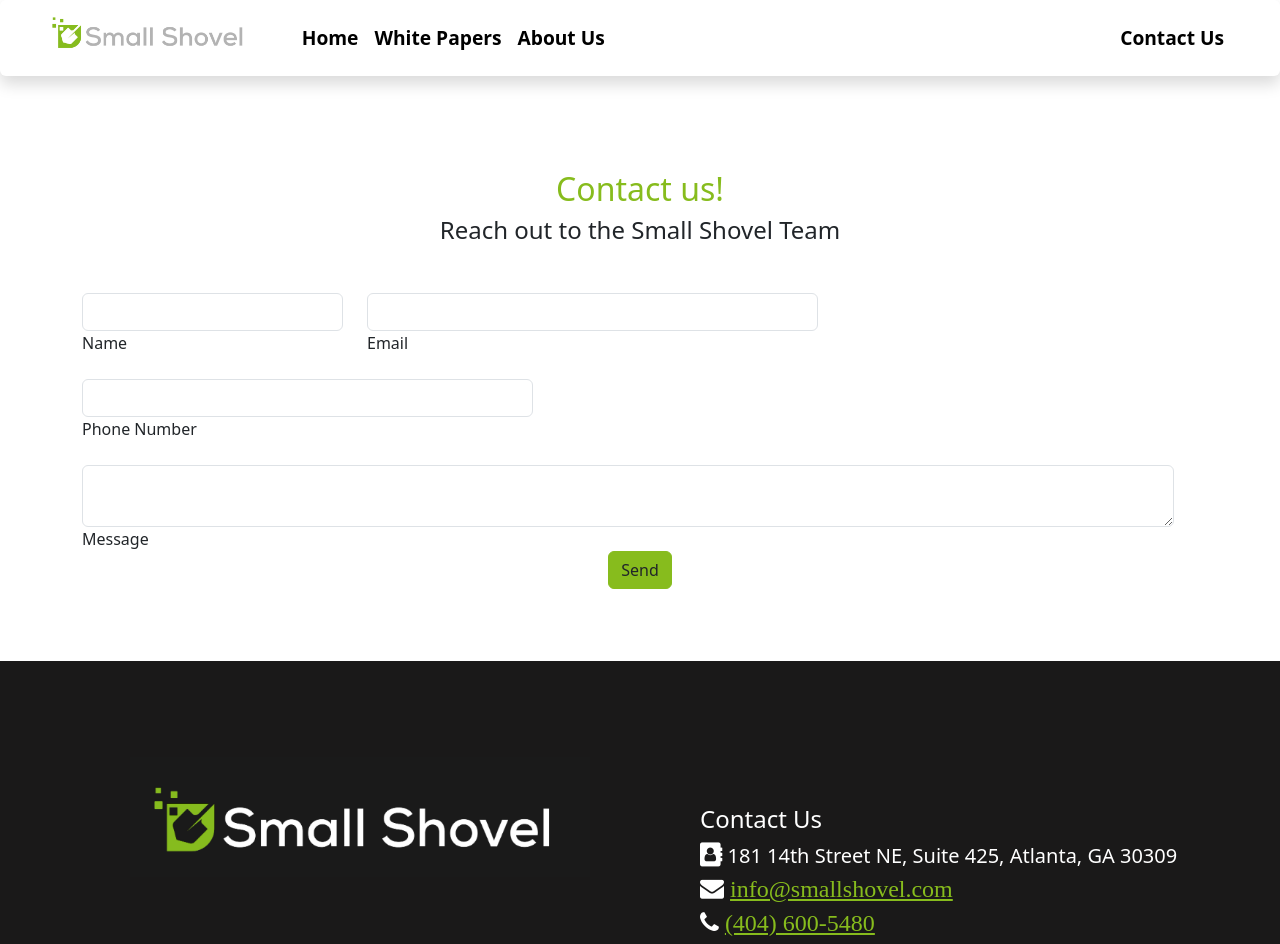
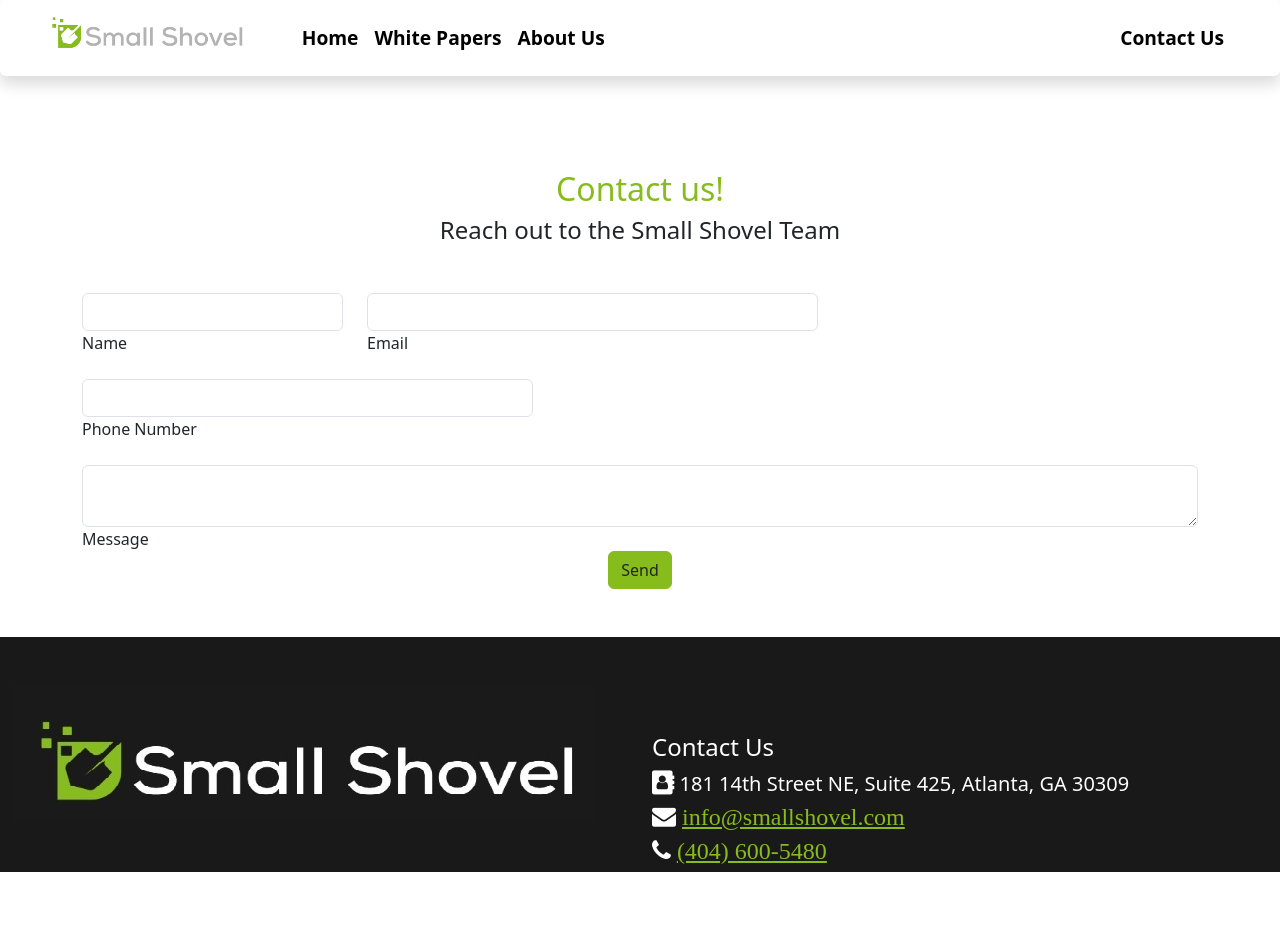
Before and after one commit to Mathi2702/web_design2, a plain HTML site: page contactus.html in a window 1280 px wide. After the commit the page ends 872 px from the top, so only its background shows below. Drawn offline with nearby package versions, Linux system fonts and the light colour scheme.

Commit message:
working on the footer and the h1 text

```diff
--- a/contactus.html
+++ b/contactus.html
@@ -59,7 +59,6 @@
       <h4 class="text-center w-responsive mx-auto mb-5">Reach out to the Small Shovel Team </h4>
 
       <div class="row">
-
         <!--Grid column-->
         <div class="col-md-12 mb-md-0 mb-5">
           <form id="contact-form" name="contact-form" action="contact.php" method="POST">
@@ -68,7 +67,6 @@
 
             <!--Grid row-->
             <div class="row mb-4">
-
               <!--Grid column-->
               <div class="col-md-3">
                 <div class="md-form mb-0">
@@ -77,18 +75,13 @@
                 </div>
              </div>
              <!--Grid column-->
-
-                      <!--Grid column-->
               <div class="col-md-5">
                 <div class="md-form mb-0">
                   <input type="text" id="email" name="email" class="form-control">
                   <label for="email" class="">Email</label>
                 </div>
               </div>
-                      <!--Grid column-->
-
             </div>
-                  <!--Grid row-->
 
             <!--Grid Row-->
             <div class="row mb-4">
@@ -99,55 +92,34 @@
                   <label for="email" class="">Phone Number</label>
                 </div>
               </div>
-                    <!--Grid column-->
             </div>
             <!--Grid row-->
-                  <div class="row mb-4">
-                      <!--<div class="col-md-8">
-                          <div class="md-form mb-0">
-                              <input type="text" id="subject" name="subject" class="form-control">
-                              <label for="subject" class="">Subject</label>
-                          </div>
-                      </div>
-                  </div>-->
-                  <!--Grid row-->
-
-                  <!--Grid row-->
             <div class="row">
-
               <!--Grid column-->
               <div class="col-md-12">
-
                 <div class="md-form">
                     <textarea type="text" id="message" name="message" rows="2" class="form-control md-textarea"></textarea>
                     <label for="message">Message</label>
                 </div>
-
               </div>
             </div>
-                  <!--Grid row-->
-
           </form>
-
           <div class="text-center text-md-left">
              <button type="submit" name="submit" class="btn">Send</button>
           </div>
           <div class="status"></div>
         </div>
-          <!--Grid column-->
-
-
       </div>
-
     </section>
     <!--Section-->
-    <footer class="page-footer  mt-5 pt-5 ">
-      <div class="container">
+    <!--footer-->
+    <footer class="page-footer  mt-5">
+      <div class="container-fluid">
         <div class="row">
-          <div class="col 6 mt-5 mx-5">
-            <img src="./static/images/logo2.png" height="120" style="border:none" alt="logo">
+          <div class="col-12 col-md-6 mt-5">
+            <img src="./static/images/logo2.jpg" style="max-width:100%; height:auto; border:none;" alt="logo" id ="footer-logo">
           </div>
-          <div class="col 6 mt-5 pt-5">
+          <div class="col-12 col-md-6 mt-5 pt-5">
             <h4 class="white-text">Contact Us</h4>
             <h5 class="white-text text-lighten-4">
               <i class="fa fa-address-book" style="font-size:24px"></i>
@@ -165,10 +137,7 @@
           </div>
         </div>
       </div>
-
     </footer>
-
-
 
   </body>
 </html>
--- a/static/css/style.css
+++ b/static/css/style.css
@@ -72,5 +72,6 @@ body
 .page-footer{
   background-color: rgb(26, 25, 25);
   color: #fff;
+  bottom:0;
 
 }
--- a/static/css/styles.css
+++ b/static/css/styles.css
@@ -38,11 +38,10 @@ body
 .btn:hover {
     background-color: rgb(115, 156, 32);
     border-color: rgb(115, 156, 32);
-  }
+}
 
-  .page-footer{
+.page-footer{
     background-color: rgb(26, 25, 25);
     color: #fff;
-    height: 100%;
-    max-width: 100% !important
-  }
+
+}
```
Also changed, not shown: aboutus.html (+4 -4 lines), whitepapers.html (+4 -4 lines). Lines whose indentation alone changed are shown as unchanged.
